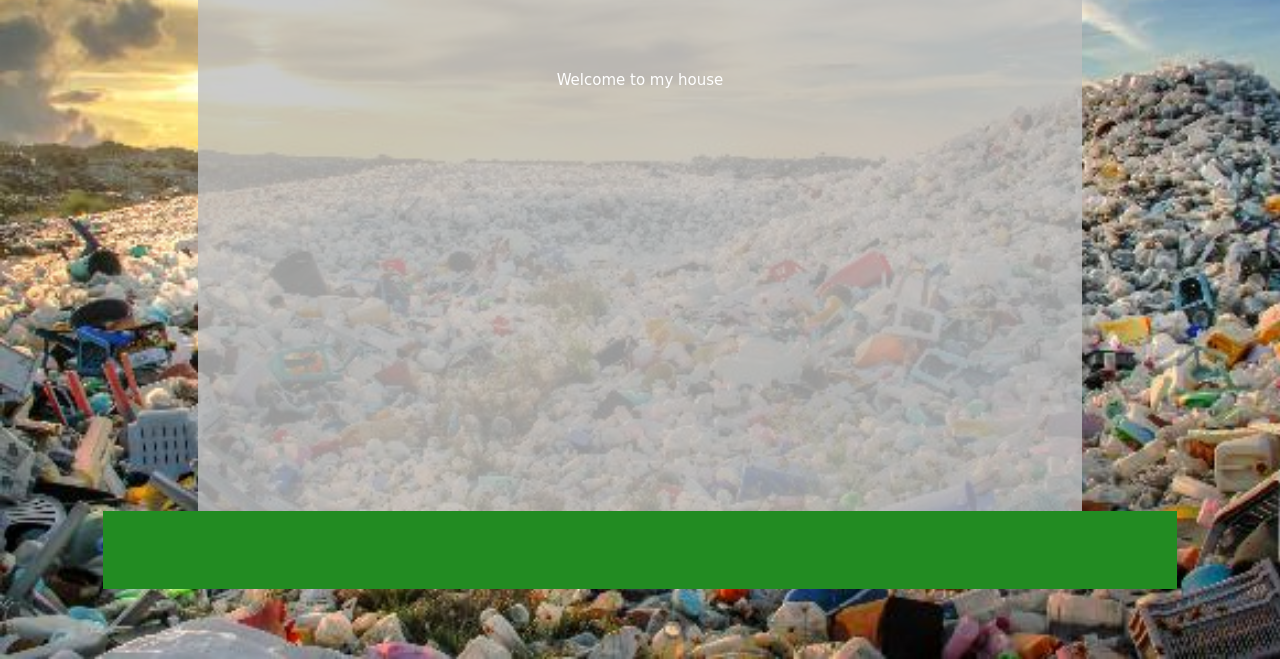
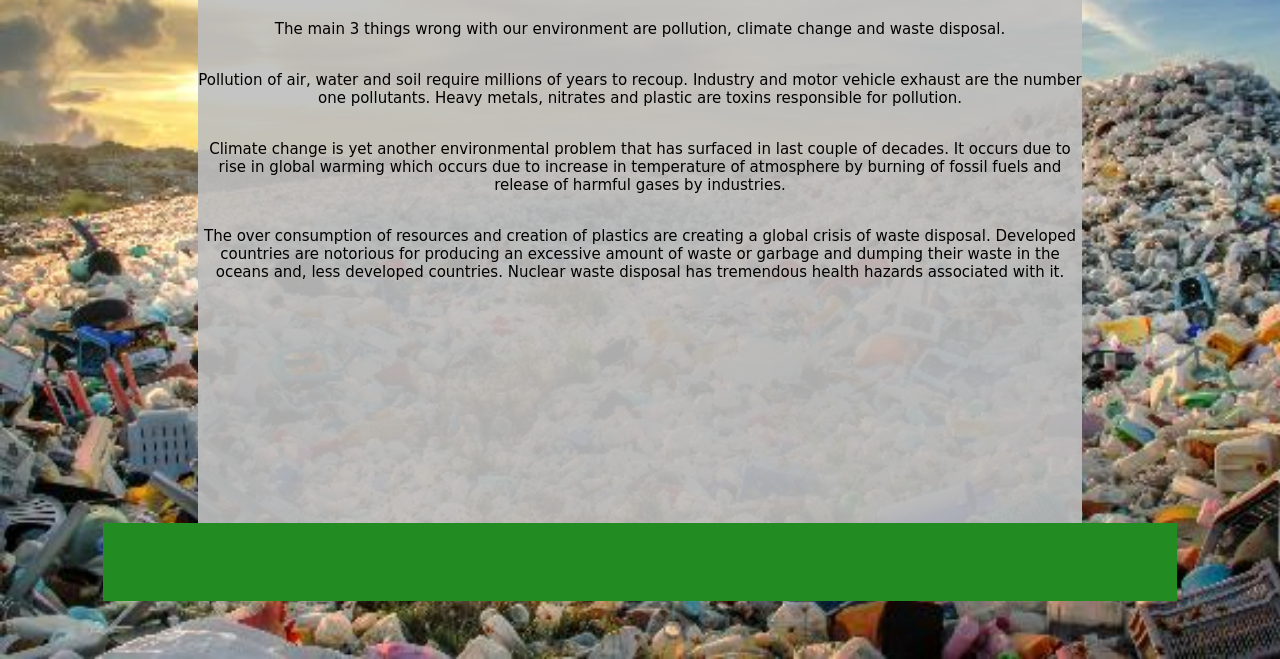
Before and after one commit to milnecj17/Milnecj17.github.io, a plain HTML site: page Page-3.html in a window 1280 px wide. Shown: the part 141-800 px from the top of the page. Drawn offline with Linux system fonts and the light colour scheme.

Commit message:
About half of the information is added to the finished designs.

```diff
--- a/Page-3.html
+++ b/Page-3.html
@@ -114,7 +114,16 @@ window.onclick = function(event) {
 
         <div id="contain">
             <p>
-            Welcome to my house
+            The main 3 things wrong with our environment are pollution, climate change and waste disposal.
+            </p>
+            <p><br>
+            Pollution of air, water and soil require millions of years to recoup. Industry and motor vehicle exhaust are the number one pollutants. Heavy metals, nitrates and plastic are toxins responsible for pollution.
+            </p>
+            <p><br>
+            Climate change is yet another environmental problem that has surfaced in last couple of decades. It occurs due to rise in global warming which occurs due to increase in temperature of atmosphere by burning of fossil fuels and release of harmful gases by industries.
+            </p>
+            <p><br>
+            The over consumption of resources and creation of plastics are creating a global crisis of waste disposal. Developed countries are notorious for producing an excessive amount of waste or garbage and dumping their waste in the oceans and, less developed countries. Nuclear waste disposal has tremendous health hazards associated with it.
             </p>
         </div>
         <div id="box">
--- a/mydesign.css
+++ b/mydesign.css
@@ -32,13 +32,14 @@ body {
 }
 #contain {
 
-    background-color: rgba(190,190,190,0.8);
+    background-color: rgba(190,190,190,0.9);
     width:70%;
     margin: auto;
-    height: 58%;
+    height: 66%;
     margin-top: 20px;
     text-align: center;
-    padding-top: 14%;
+    padding-top: 10%;
+
 
 
 }
@@ -63,14 +64,14 @@ img{
     font-size: 35px;
     text-align: center;
     float:left;
-    margin:auto;
+    margin: auto;
 }
 
 
 p{
     font-family: cursive;
     font-size: 15px;
-    color:white;
+    color: black;
 }
 a{
     text-decoration: none;
```
Also changed, not shown: Page-2.html (+9 -1 lines), Page-4.html (+7 -1 lines), index.html (+13 -0 lines).
